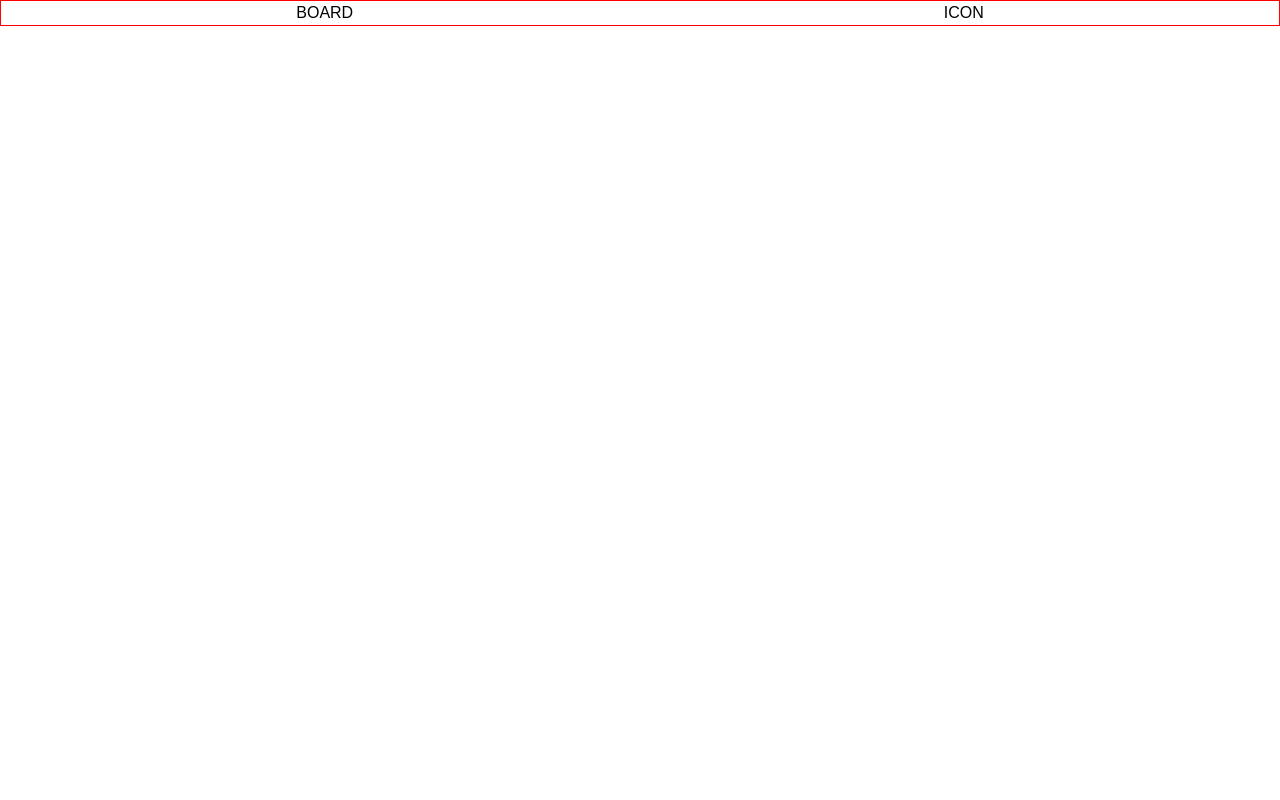
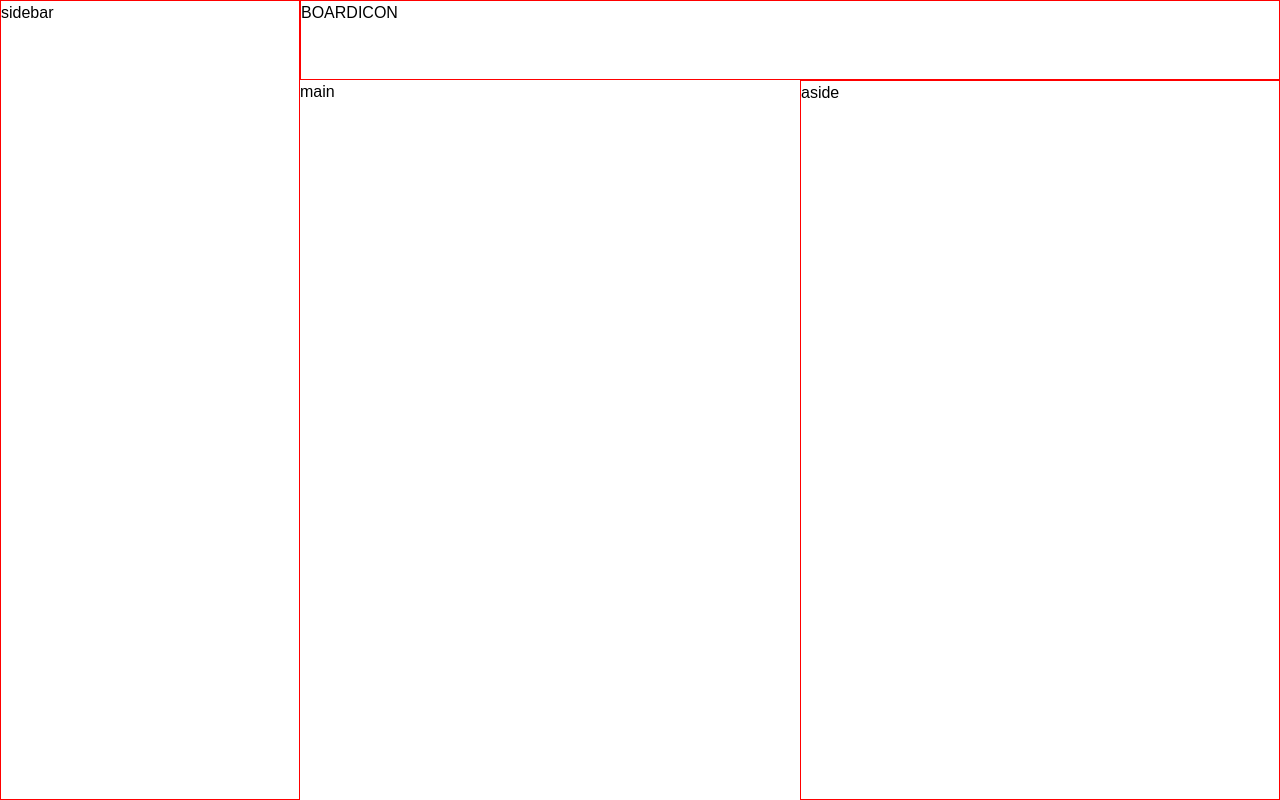
Before and after one commit to tsCalm/d-task-vue3, a Vue app: page / in a window 1280 px wide. Built offline with nearby package versions, Linux system fonts and the light colour scheme.

Commit message:
update: Layout

```diff
--- a/src/App.vue
+++ b/src/App.vue
@@ -1,3 +1,60 @@
 <template>
   <router-view />
 </template>
+<style>
+* {
+  margin: 0;
+  padding: 0;
+}
+*,
+:after,
+:before {
+  box-sizing: border-box;
+  flex-shrink: 0;
+}
+:root {
+  -webkit-tap-highlight-color: transparent;
+  -webkit-text-size-adjust: 100%;
+  text-size-adjust: 100%;
+  cursor: default;
+  line-height: 1.5;
+  overflow-wrap: break-word;
+  word-break: break-word;
+  tab-size: 4;
+}
+html,
+body {
+  height: 100%;
+  width: 100%;
+  font-family: "Pretendard", sans-serif;
+  color: var(--color-gray-100);
+}
+#app {
+  width: 100%;
+  height: 100%;
+}
+img,
+picture,
+video,
+canvas,
+svg {
+  display: block;
+  max-width: 100%;
+}
+button {
+  background: none;
+  border: 0;
+  cursor: pointer;
+}
+a {
+  text-decoration: none;
+}
+table {
+  border-collapse: collapse;
+  border-spacing: 0;
+}
+ul,
+li {
+  list-style: none;
+}
+</style>
--- /dev/null
+++ b/src/components/Aside.vue
@@ -0,0 +1,13 @@
+<template>
+  <aside>aside</aside>
+</template>
+<script>
+export default {};
+</script>
+<style lang="scss" scoped>
+aside {
+  width: 100%;
+  max-width: 480px;
+  border: 1px solid red;
+}
+</style>
--- /dev/null
+++ b/src/components/Container.vue
@@ -0,0 +1,34 @@
+<template>
+  <div :class="`container ${row ? 'row' : 'col'}`">
+    <slot />
+  </div>
+</template>
+<script>
+export default {
+  props: {
+    row: {
+      type: Boolean,
+      required: false,
+      default: false,
+    },
+    col: {
+      type: Boolean,
+      required: false,
+      default: false,
+    },
+  },
+};
+</script>
+<style lang="scss" scoped>
+.container {
+  // max-width: 100%;
+  flex: 1;
+  display: flex;
+  &.col {
+    flex-direction: column;
+  }
+  &.row {
+    flex-direction: row;
+  }
+}
+</style>
--- a/src/components/Header.vue
+++ b/src/components/Header.vue
@@ -8,8 +8,11 @@
 <script setup lang="ts"></script>
 <style scoped>
 #header {
+  width: 100%;
+  height: 100%;
+  max-height: 80px;
   border: 1px solid red;
   display: flex;
-  justify-content: space-around;
+  /* justify-content: space-around; */
 }
 </style>
--- /dev/null
+++ b/src/components/Main.vue
@@ -0,0 +1,12 @@
+<template>
+  <main>main</main>
+</template>
+<script>
+export default {};
+</script>
+<style lang="scss" scoped>
+main {
+  flex: 1;
+  width: 100%;
+}
+</style>
--- /dev/null
+++ b/src/components/SideBar.vue
@@ -0,0 +1,14 @@
+<template>
+  <nav>sidebar</nav>
+</template>
+<script>
+export default {};
+</script>
+<style lang="scss" scoped>
+nav {
+  height: 100%;
+  width: 100%;
+  max-width: 300px;
+  border: 1px solid red;
+}
+</style>
--- a/src/views/HomeView.vue
+++ b/src/views/HomeView.vue
@@ -1,70 +1,40 @@
 <template>
   <div class="home">
-    <Header />
+    <SideBar />
+    <Container col>
+      <Header />
+      <Container row>
+        <Main />
+        <Aside />
+      </Container>
+    </Container>
   </div>
 </template>
 
 <script lang="ts">
 import { defineComponent } from "vue";
 import Header from "@/components/Header.vue"; // @ is an alias to /src
+import SideBar from "@/components/SideBar.vue";
+import Container from "@/components/Container.vue";
+import Aside from "@/components/Aside.vue";
+import Main from "@/components/Main.vue";
 
 export default defineComponent({
   name: "HomeView",
   components: {
     // HelloWorld,
     Header,
+    SideBar,
+    Container,
+    Aside,
+    Main,
   },
 });
 </script>
 <style>
-* {
-  margin: 0;
-  padding: 0;
-}
-*,
-:after,
-:before {
-  box-sizing: border-box;
-  flex-shrink: 0;
-}
-:root {
-  -webkit-tap-highlight-color: transparent;
-  -webkit-text-size-adjust: 100%;
-  text-size-adjust: 100%;
-  cursor: default;
-  line-height: 1.5;
-  overflow-wrap: break-word;
-  word-break: break-word;
-  tab-size: 4;
-}
-html,
-body {
+.home {
+  width: 100%;
   height: 100%;
-  font-family: "Pretendard", sans-serif;
-  color: var(--color-gray-100);
-}
-img,
-picture,
-video,
-canvas,
-svg {
-  display: block;
-  max-width: 100%;
-}
-button {
-  background: none;
-  border: 0;
-  cursor: pointer;
-}
-a {
-  text-decoration: none;
-}
-table {
-  border-collapse: collapse;
-  border-spacing: 0;
-}
-ul,
-li {
-  list-style: none;
+  display: flex;
 }
 </style>
```
